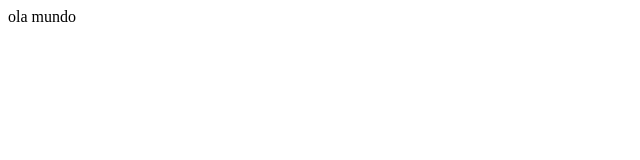
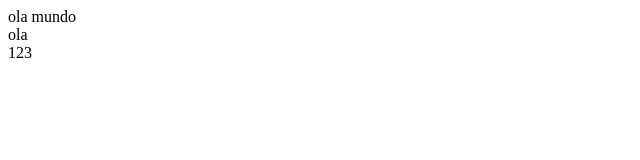
Before and after one commit to durnievd-afk/repositorio-exemplo, a plain HTML site: page index.html in a window 1280 px wide. Shown: the full height of the page, 0-640 px from the left. Drawn offline with Linux system fonts and the light colour scheme.

Commit message:
future exemple

```diff
--- a/index.html
+++ b/index.html
@@ -7,5 +7,7 @@
   </head>
   <body>
     ola mundo
+    <div>ola</div>
+    <div>123</div>
   </body>
 </html>
```
